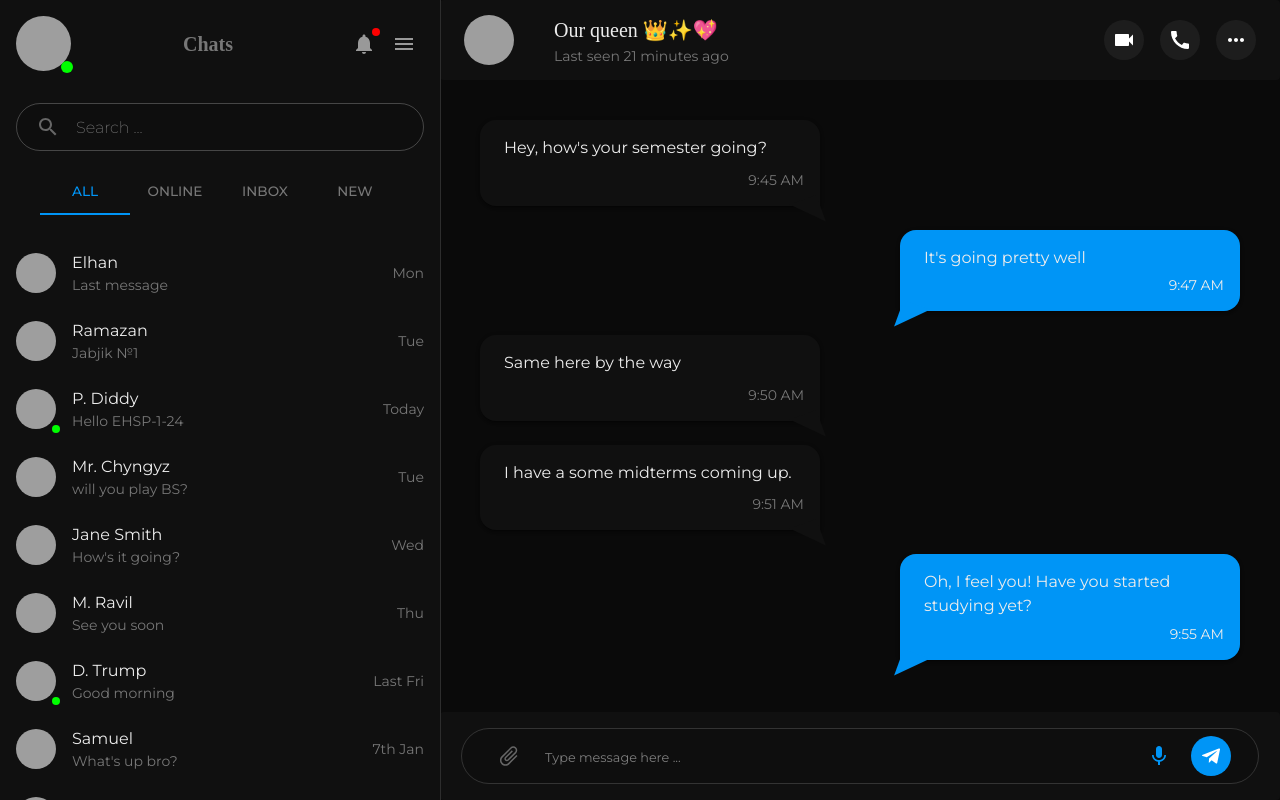
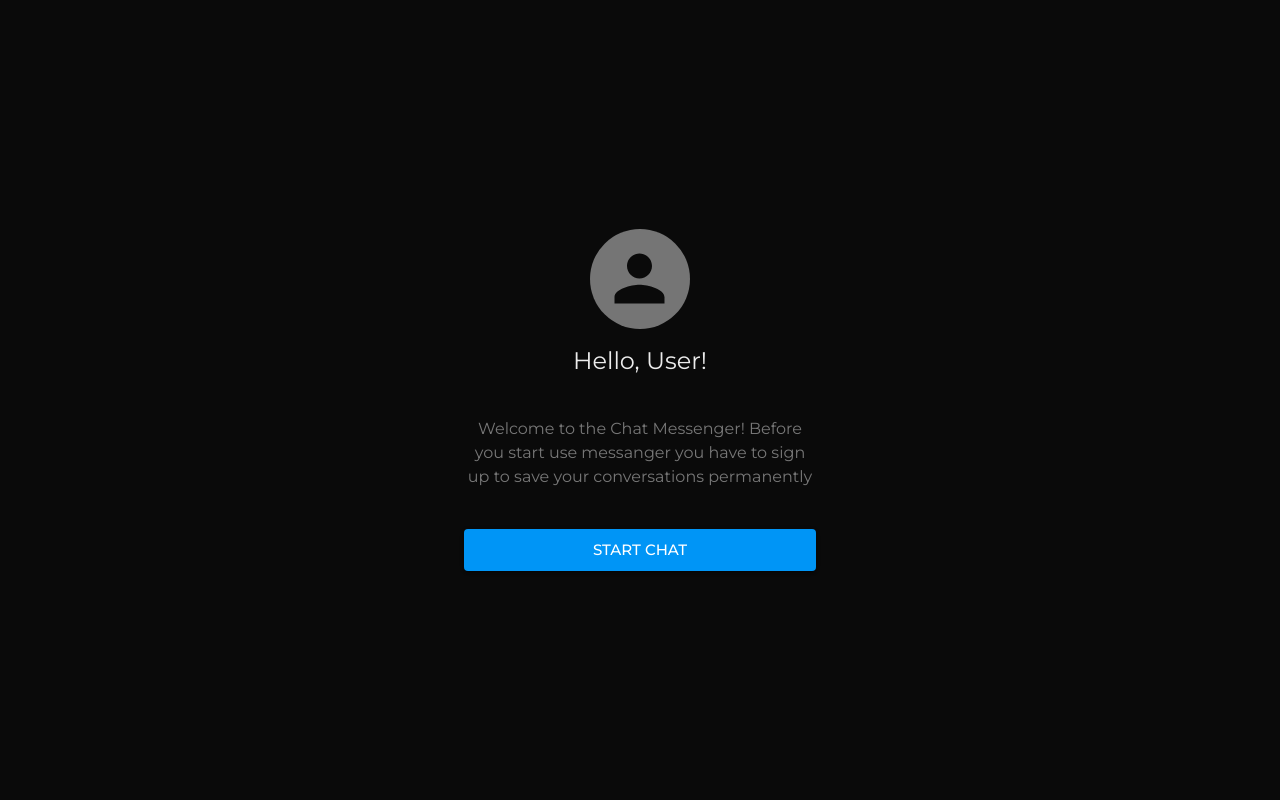
Before and after one commit to PervDaniil/ChatPlatform, a React (Create React App) app in the folder frontend/app/: page / in a window 1280 px wide. Built offline with nearby package versions, Linux system fonts and the light colour scheme; grey boxes are pictures that could not be loaded; a web font is replaced by a local one.

Commit message:
Home page UI

```diff
--- a/frontend/app/src/App.tsx
+++ b/frontend/app/src/App.tsx
@@ -1,4 +1,5 @@
 import React from 'react';
+import HomePage from './pages/HomePage.tsx';
 import ChatPage from './pages/ChatPage.tsx';
 import LoginPage from './pages/LoginPage.tsx';
 import RegisterPage from './pages/RegisterPage.tsx';
@@ -13,7 +14,8 @@ export default function App() {
 			<ThemeProvider>
 				<Router>
 					<Routes>
-						<Route path='/' element={<ChatPage />} />
+						<Route path='/' element={<HomePage />} />
+						<Route path='/chat' element={<ChatPage />} />
 						<Route path='/login' element={<LoginPage />} />
 						<Route path='/register' element={<RegisterPage />} />
 					</Routes>
--- /dev/null
+++ b/frontend/app/src/pages/HomePage.tsx
@@ -0,0 +1,36 @@
+import FlexColumnCenter from "../components/layouts/flex/FlexColumnCenter.tsx";
+import { Box, Container, Typography, Button, Avatar } from "@mui/material";
+import { AuthContext } from "../providers/AuthProvider/AuthProvider.tsx";
+import { useNavigate } from "react-router-dom";
+import React, { useContext } from "react";
+
+
+export default function HomePage() {
+    const { user } = useContext(AuthContext);
+    const navigate = useNavigate();
+
+    if (user) {
+        navigate('/chat');
+    }
+
+    return (
+        <Container maxWidth="sm" sx={{ width: '400px'}}>
+            <FlexColumnCenter styles={{ height: '100vh' }}>
+                <Box>
+                    <Avatar alt="User Avatar" sx={{ width: 100, height: 100, margin: "0 auto" }} />
+                    <Typography variant="h5" mt={2}>Hello, User!</Typography>
+                </Box>
+
+                <Box my={5}>
+                    <Typography align="center" variant="body1" color="textSecondary" sx={{ textWrap: 'balance'}}>
+                        Welcome to the Chat Messenger! Before you start use messanger you have to sign up to save your conversations permanently
+                    </Typography>
+                </Box>
+
+                <Button variant="contained" color="primary" size="large" href="/login" fullWidth>
+                    Start Chat
+                </Button>
+            </FlexColumnCenter>
+        </Container>
+    );
+}
```
